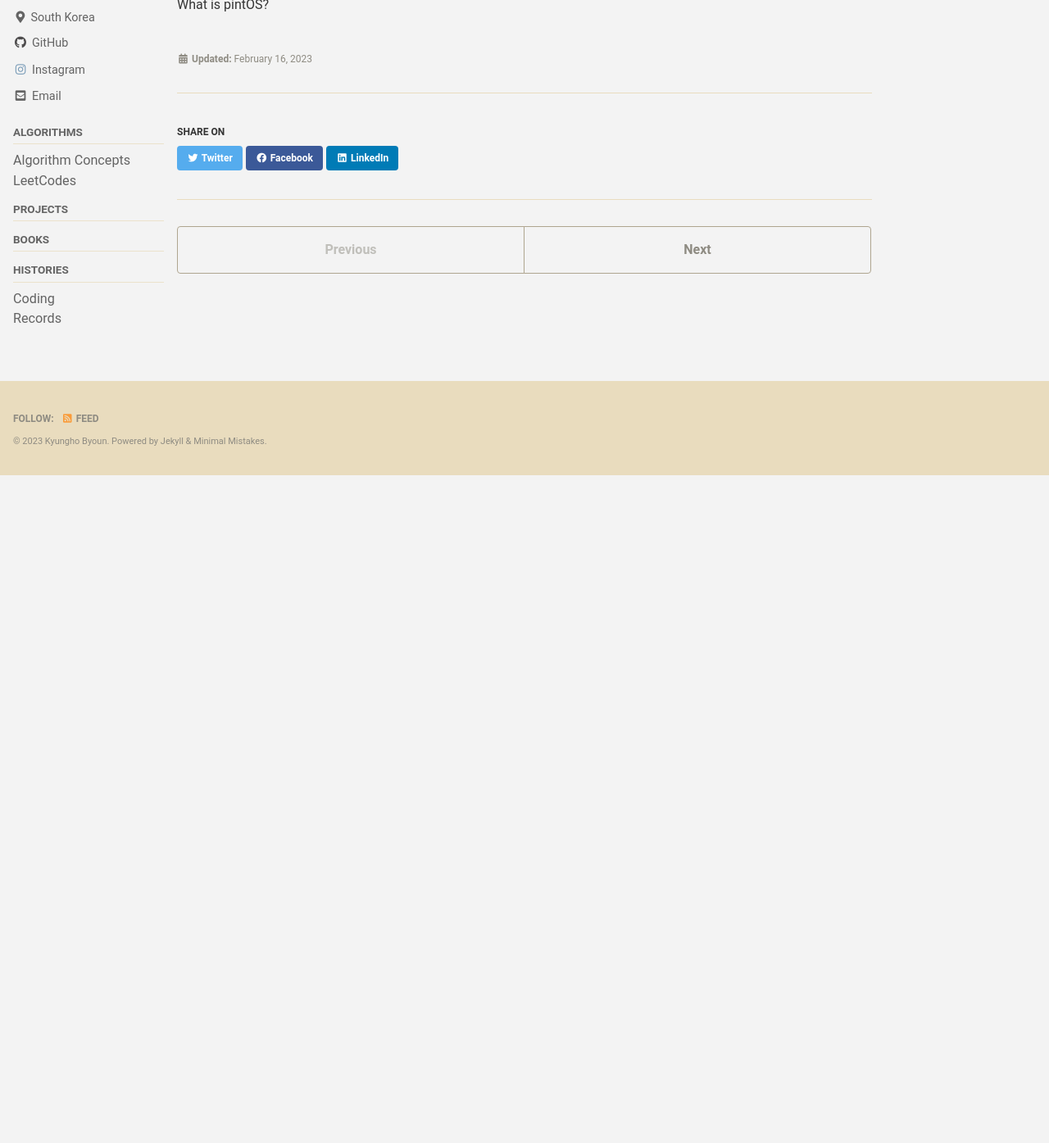
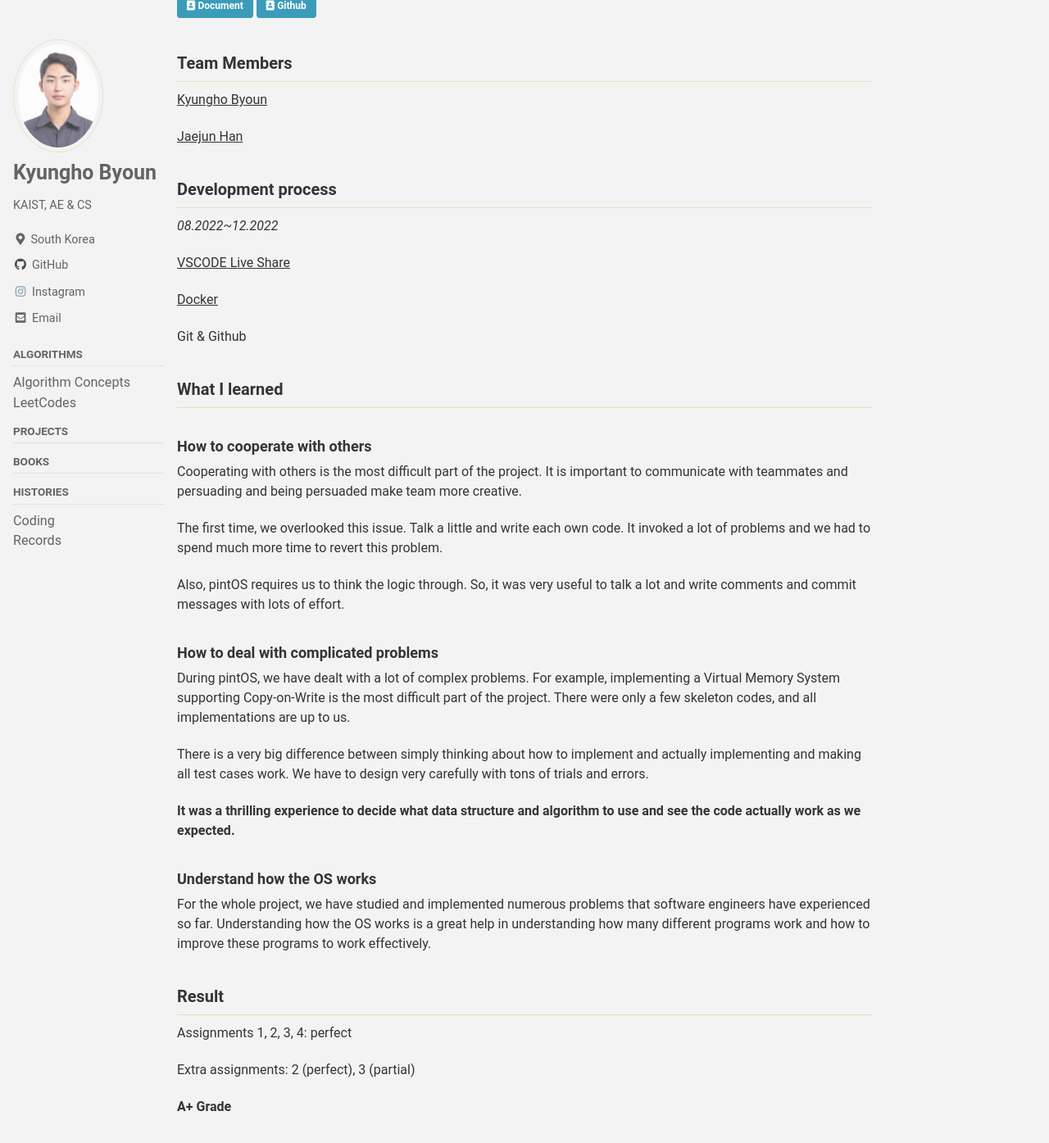
Before and after one commit to Byunk/Byunk.github.io, a Jekyll site: the page built from _projects/pintos.md, in a window 1280 px wide and 1400 px high, scrolled down 1616 px. Shown: the top 1395 px of the window at 82% size. Built offline with Jekyll 4.4.1, drawn with Linux system fonts in a browser that asks for light colours; cached includes are drawn as plain includes; some web fonts are replaced; before the commit the page ends 2196 px from its top, so only the background shows below that; some of the changed text lies outside the part shown.

Commit message:
Pintos Project summary

```diff
--- a/_projects/pintos.md
+++ b/_projects/pintos.md
@@ -12,5 +12,55 @@
   nav: "sidebar"
 ---
 
-{% assign posts = site.categories.pintOS %}
-{% for post in posts %} {% include archive-single.html type=page.entries_layout %} {% endfor %}
+## Instructional OS for KAIST CS330
+
+pintOS is composed of 4 assignments; Threads, User Programs, Virtual Memory, and File System. It requires difficult and complex problems and highly demanding implementation. Two weeks are given for each assignment, and each assignment is given about 4-50 test cases, which are cumulative.
+
+[<i class='fa fa-address-book' aria-hidden='true'></i> Document](https://casys-kaist.github.io/pintos-kaist){: .btn .btn--info}
+[<i class='fa fa-address-book' aria-hidden='true'></i> Github](https://github.com/casys-kaist/pintos-kaist){: .btn .btn--info}
+
+## Team Members
+
+[Kyungho Byoun](https://github.com/Byunk)
+
+[Jaejun Han](https://github.com/JaejunHan)
+
+## Development process
+
+*08.2022~12.2022*
+
+[VSCODE Live Share](https://visualstudio.microsoft.com/ko/services/live-share/)
+
+[Docker](https://www.docker.com/)
+
+Git & Github
+
+## What I learned
+
+### How to cooperate with others
+
+Cooperating with others is the most difficult part of the project. It is important to communicate with teammates and persuading and being persuaded make team more creative.
+
+The first time, we overlooked this issue. Talk a little and write each own code. It invoked a lot of problems and we had to spend much more time to revert this problem.
+
+Also, pintOS requires us to think the logic through. So, it was very useful to talk a lot and write comments and commit messages with lots of effort.
+
+### How to deal with complicated problems
+
+During pintOS, we have dealt with a lot of complex problems. For example, implementing a Virtual Memory System supporting Copy-on-Write is the most difficult part of the project. There were only a few skeleton codes, and all implementations are up to us.
+
+There is a very big difference between simply thinking about how to implement and actually implementing and making all test cases work. We have to design very carefully with tons of trials and errors.
+
+**It was a thrilling experience to decide what data structure and algorithm to use and see the code actually work as we expected.**
+
+### Understand how the OS works
+
+For the whole project, we have studied and implemented numerous problems that software engineers have experienced so far. Understanding how the OS works is a great help in understanding how many different programs work and how to improve these programs to work effectively.
+
+## Result
+
+Assignments 1, 2, 3, 4: perfect
+
+Extra assignments: 2 (perfect), 3 (partial)
+
+**A+ Grade**
```
Also changed, not shown: _posts/2023-01-10-pintos.md (deleted, +0 -130 lines), _posts/2023-02-08-pintos-threads.md (deleted, +0 -263 lines).
